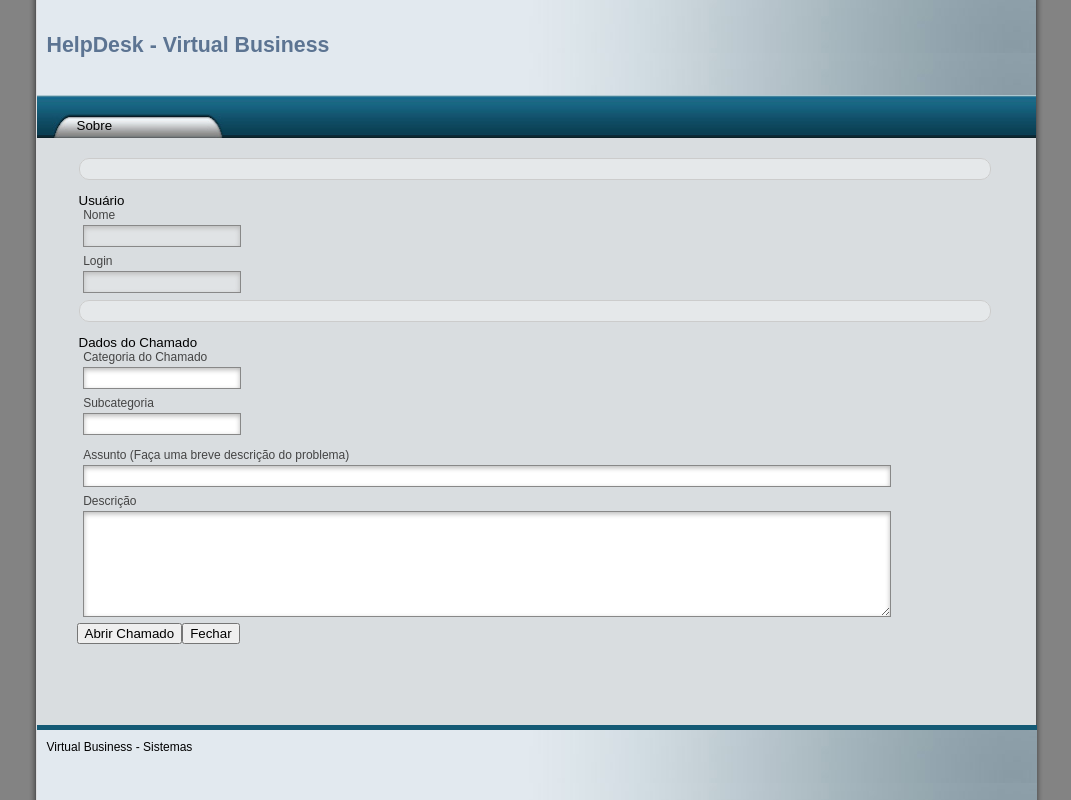
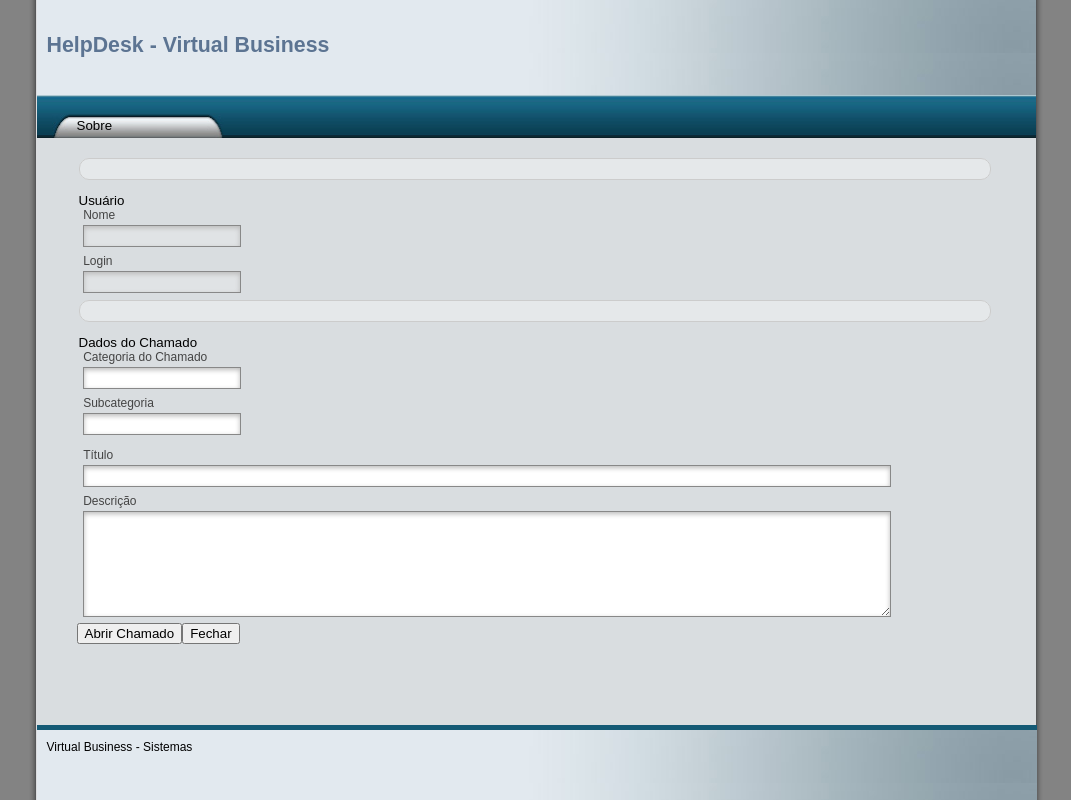
Before and after one commit to acdiasjunior/helpdesk, a CakePHP app: the page made by app/views/chamados/abrir.ctp in a window 1280 px wide. Shown: the whole page, without its empty margins (104-1175 px from the left). Run offline with PHP 8.4 and a stand-in for CakePHP, Linux system fonts and the light colour scheme; the template is opened without the code that fills it, so the values that code supplies are empty; form fields are guessed from the names that the template uses; some libraries are stand-ins or nearby versions.

Commit message:
Correcao de texto em chamado, de Assunto para Titulo

```diff
--- a/app/views/chamados/abrir.ctp
+++ b/app/views/chamados/abrir.ctp
@@ -16,7 +16,7 @@
 echo $this->Form->input('categoria_id', array('label' => 'Categoria do Chamado', 'empty' => 'Selecione uma categoria'));
 echo $this->Form->input('subcategoria_id', array('label' => 'Subcategoria'));
 echo $this->Html->div('', '', array('style' => 'clear: both;'));
-echo $this->Form->input('assunto', array('label' => 'Assunto (Faça uma breve descrição do problema)', 'class' => 'edit100'));
+echo $this->Form->input('assunto', array('label' => 'Título', 'class' => 'edit100'));
 echo $this->Form->input('texto', array('label' => 'Descrição', 'type' => 'textarea', 'rows' => '7', 'maxchar' => 4096, 'class' => 'edit100 keycount'));
 echo $this->Html->tag('/fieldset', null);
 
--- a/app/webroot/js/viewscripts/chamados.abrir.js
+++ b/app/webroot/js/viewscripts/chamados.abrir.js
@@ -20,7 +20,7 @@
         },
         messages: {
             'data[Chamado][categoria_id]' : {required: 'Você deve selecionar uma categoria.'},
-            'data[Chamado][assunto]' : {required: 'Por favor, informe o assunto.'},
+            'data[Chamado][assunto]' : {required: 'Por favor, informe o título.'},
             'data[Chamado][texto]' : {required: 'Escreva uma descrição do problema.'}
         }
     });
```
